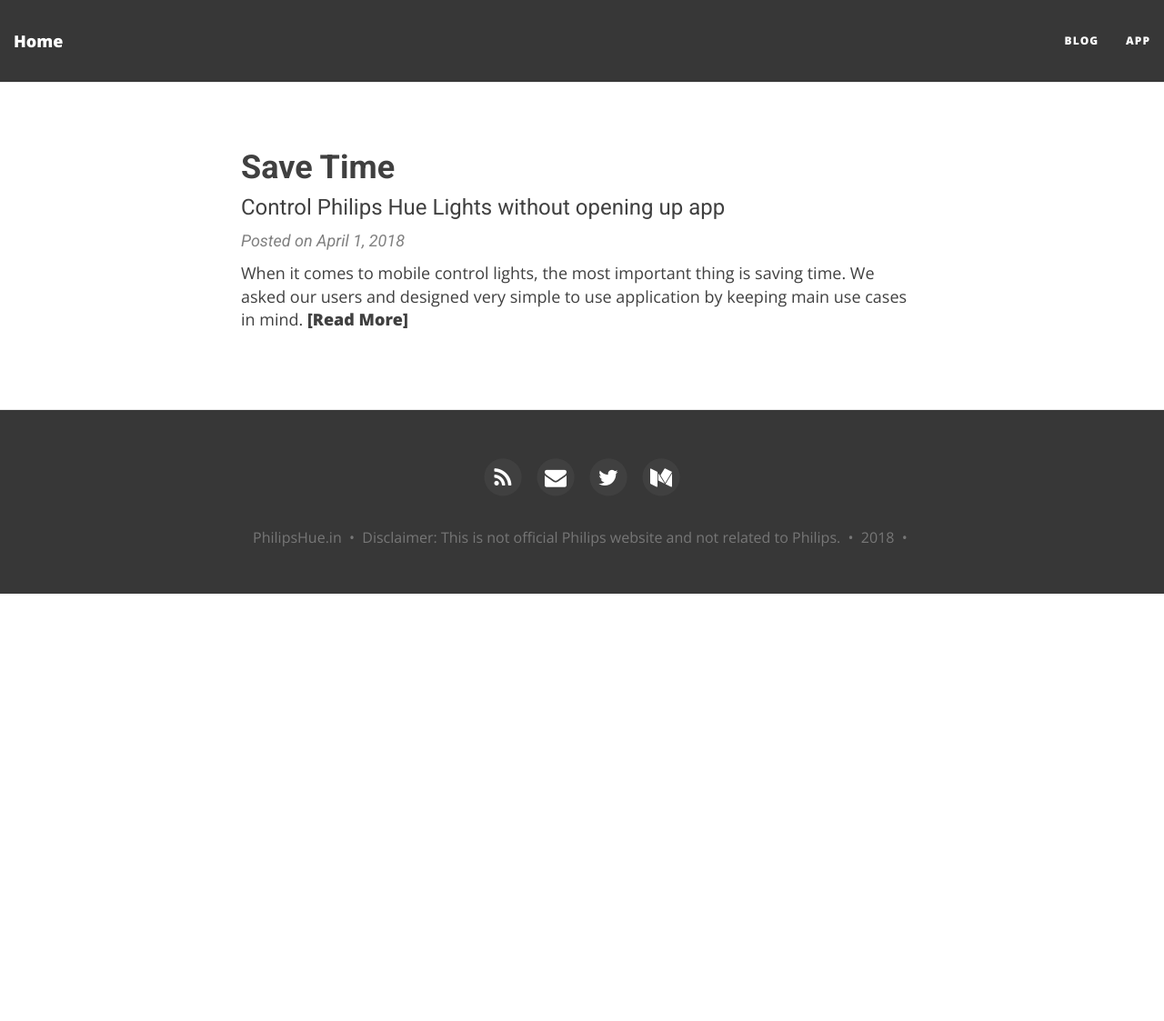
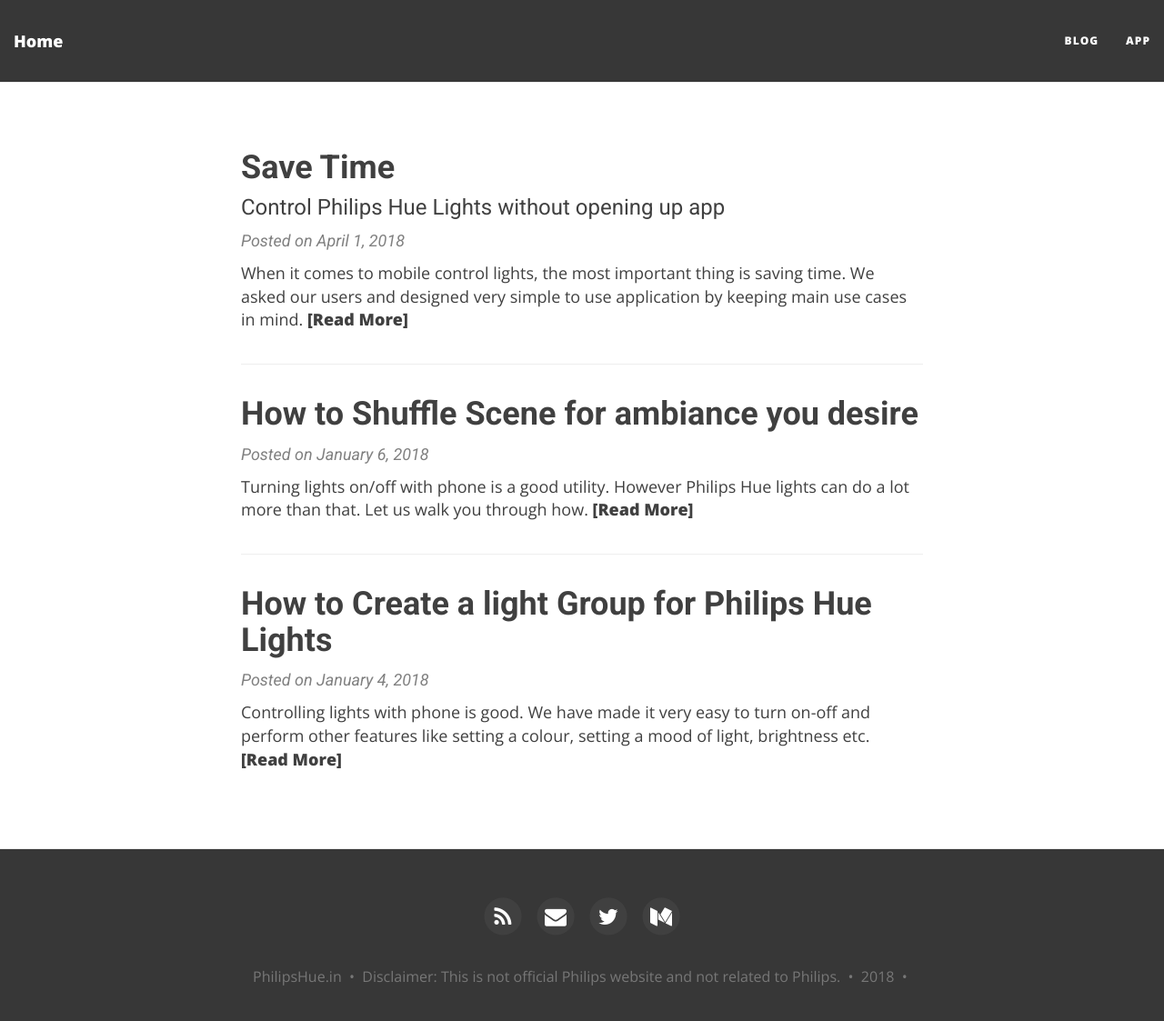
Before and after one commit to huehello/website, a Jekyll site: the page built from index.html, in a window 1280 px wide and 1136 px high. Shown: the top 1123 px of the window at 91% size. Built offline with Jekyll 4.4.1, drawn with Linux system fonts in a browser that asks for light colours; nearby versions of some CDN libraries; the list of posts is cut into pages by our own code.

Commit message:
added 2 more blogs from medium

```diff
--- /dev/null
+++ b/blogs/_posts/2018-01-04-create-groups-huehello.md
@@ -0,0 +1,20 @@
+---
+layout: post
+title: How to Create a light Group for Philips Hue Lights
+download_app: true
+categories: [huehello]
+---
+{: .box-plain}
+ *Controlling lights with phone is good. We have made it very easy to turn on-off
+ and perform other features like setting a colour, setting a mood of light,
+brightness etc.*
+
+{: .box-plain}
+But controlling lights in a group are fun. With one tap you can control all
+lights in your living room, bedroom, children room, kitchen and what you want.
+
+Creating a group in HueHello is kids play. Here is 20 seconds Video to explain.
+
+{% include youtube.html url="https://www.youtube.com/embed/yv6gl0hIwEU" %}
+
+Enjoy your hue lights.
--- /dev/null
+++ b/blogs/_posts/2018-01-06-shuffle-lights-in-group.md
@@ -0,0 +1,46 @@
+---
+layout: post
+title: How to Shuffle Scene for ambiance you desire
+download_app: true
+categories: [huehello]
+---
+
+> *Turning lights on/off with phone is a good utility. However Philips Hue lights
+> can do a lot more than that. Let us walk you through how.*
+
+### Scene
+
+A scene is a collection of lights set in different colours and brightness which
+offers you a pleasant aura in your home. Let us show you one image:
+
+![](https://cdn-images-1.medium.com/max/1600/1*15mYOX_nsW31nWD7K_XSmQ.jpeg)
+<span class="figcaption_hack">Stock photo From Pexels.com</span>
+
+This is a natural scene with various shades of green and shadows. With Huehello
+you can set a scene in your living room and make it come alive. Setting a scene
+is very easy on hue hello, Here we will show you how to set a scene and how to
+use shuffle feature.
+
+### Shuffle Scene
+
+Shuffle scene offers you unlimited possibilities. Let us explain with an
+example.
+
+> Suppose you have a group with **3 lights**.<br> &<br> You set a scene which has
+> **8 shades** (colour and brightness)
+
+Because you have 3 lights, you can get maximum 3 shades in normal scene.
+Interesting part is shuffle of a scene. Everytime you tap on shuffle icon. You
+shuffle all shades. For randomly 3 shades will be chosen for your 3 lights.
+Mathematically, you can get 336 shades with 3 lights.
+
+For 1st light, we have 8 options and we will choose 1 randomly.<br> For 2nd
+light, we have 7 options and we will choose 1 randomly.<br> For 3rd light, we
+have 6 options and we will choose 1 randomly.
+
+### 8 * 7 * 6 == 336
+
+This is how shuffle scene is one of the unique and best feature of HueHello.
+Here is a short video of 30 seconds on how to use shuffle feature.
+
+{% include youtube.html url="https://www.youtube.com/embed/3jpK1zjGkTY" %}
```
Also changed, not shown: blogs/_posts/2018-04-01-save-time.md (+1 -1 lines).
